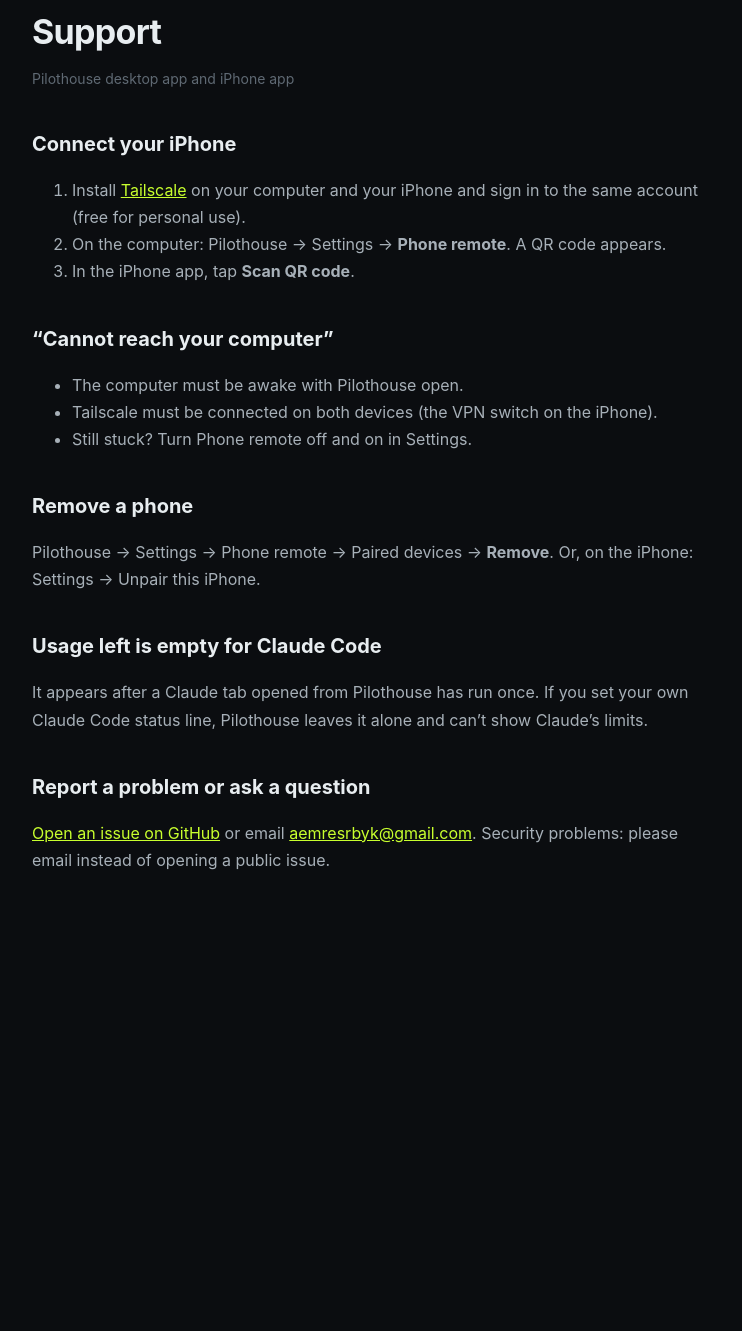
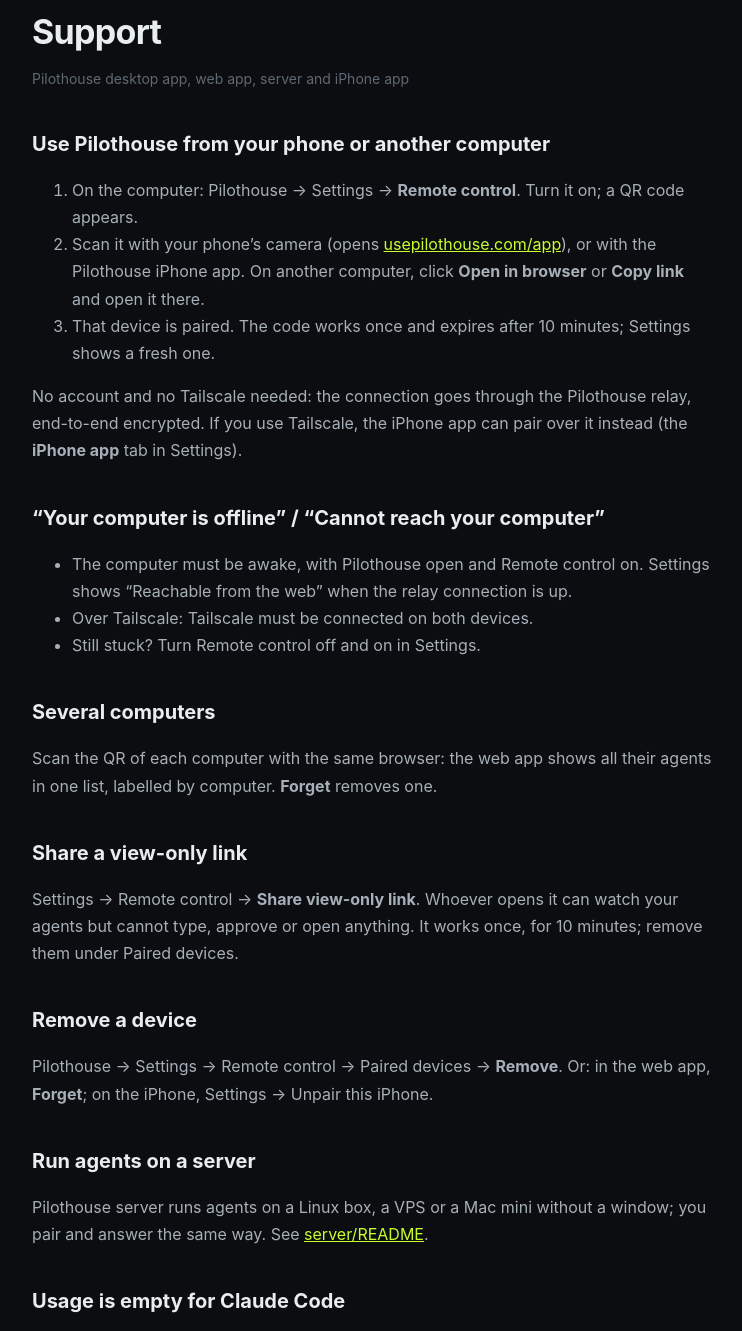
Before and after one commit to aemresrbyk/pilothouse-site, a plain HTML site: page support.html in a window 1280 px wide. Shown: the part 104-1435 px from the top of the page, without its empty margins (268-1010 px from the left). Before the commit the page ends 1074 px from the top, so only its background shows below. Drawn offline with Linux system fonts and the light colour scheme.

Commit message:
docs: site, privacy and support match the app (web app + relay, live terminal, several computers, view-only, server, queue, brainstorm) (#11)
Co-authored-by: Claude Opus 5.5 <noreply@anthropic.com>

```diff
--- a/support.html
+++ b/support.html
@@ -30,26 +30,36 @@
 <main>
 <a class="back" href="./"><img src="logo.svg" alt="">Pilothouse</a>
 <h1>Support</h1>
-<div class="date">Pilothouse desktop app and iPhone app</div>
+<div class="date">Pilothouse desktop app, web app, server and iPhone app</div>
 
-<h2>Connect your iPhone</h2>
+<h2>Use Pilothouse from your phone or another computer</h2>
 <ol>
-  <li>Install <a href="https://tailscale.com/download">Tailscale</a> on your computer and your iPhone and sign in to the same account (free for personal use).</li>
-  <li>On the computer: Pilothouse → Settings → <strong>Phone remote</strong>. A QR code appears.</li>
-  <li>In the iPhone app, tap <strong>Scan QR code</strong>.</li>
+  <li>On the computer: Pilothouse → Settings → <strong>Remote control</strong>. Turn it on; a QR code appears.</li>
+  <li>Scan it with your phone’s camera (opens <a href="app/">usepilothouse.com/app</a>), or with the Pilothouse iPhone app. On another computer, click <strong>Open in browser</strong> or <strong>Copy link</strong> and open it there.</li>
+  <li>That device is paired. The code works once and expires after 10 minutes; Settings shows a fresh one.</li>
 </ol>
+<p>No account and no Tailscale needed: the connection goes through the Pilothouse relay, end-to-end encrypted. If you use Tailscale, the iPhone app can pair over it instead (the <strong>iPhone app</strong> tab in Settings).</p>
 
-<h2>“Cannot reach your computer”</h2>
+<h2>“Your computer is offline” / “Cannot reach your computer”</h2>
 <ul>
-  <li>The computer must be awake with Pilothouse open.</li>
-  <li>Tailscale must be connected on both devices (the VPN switch on the iPhone).</li>
-  <li>Still stuck? Turn Phone remote off and on in Settings.</li>
+  <li>The computer must be awake, with Pilothouse open and Remote control on. Settings shows “Reachable from the web” when the relay connection is up.</li>
+  <li>Over Tailscale: Tailscale must be connected on both devices.</li>
+  <li>Still stuck? Turn Remote control off and on in Settings.</li>
 </ul>
 
-<h2>Remove a phone</h2>
-<p>Pilothouse → Settings → Phone remote → Paired devices → <strong>Remove</strong>. Or, on the iPhone: Settings → Unpair this iPhone.</p>
+<h2>Several computers</h2>
+<p>Scan the QR of each computer with the same browser: the web app shows all their agents in one list, labelled by computer. <strong>Forget</strong> removes one.</p>
 
-<h2>Usage left is empty for Claude Code</h2>
+<h2>Share a view-only link</h2>
+<p>Settings → Remote control → <strong>Share view-only link</strong>. Whoever opens it can watch your agents but cannot type, approve or open anything. It works once, for 10 minutes; remove them under Paired devices.</p>
+
+<h2>Remove a device</h2>
+<p>Pilothouse → Settings → Remote control → Paired devices → <strong>Remove</strong>. Or: in the web app, <strong>Forget</strong>; on the iPhone, Settings → Unpair this iPhone.</p>
+
+<h2>Run agents on a server</h2>
+<p>Pilothouse server runs agents on a Linux box, a VPS or a Mac mini without a window; you pair and answer the same way. See <a href="https://github.com/aemresrbyk/pilothouse/tree/main/server">server/README</a>.</p>
+
+<h2>Usage is empty for Claude Code</h2>
 <p>It appears after a Claude tab opened from Pilothouse has run once. If you set your own Claude Code status line, Pilothouse leaves it alone and can’t show Claude’s limits.</p>
 
 <h2>Report a problem or ask a question</h2>
```
Also changed, not shown: app/index.html (+1 -1 lines), index.html (+12 -8 lines), privacy.html (+7 -5 lines).
